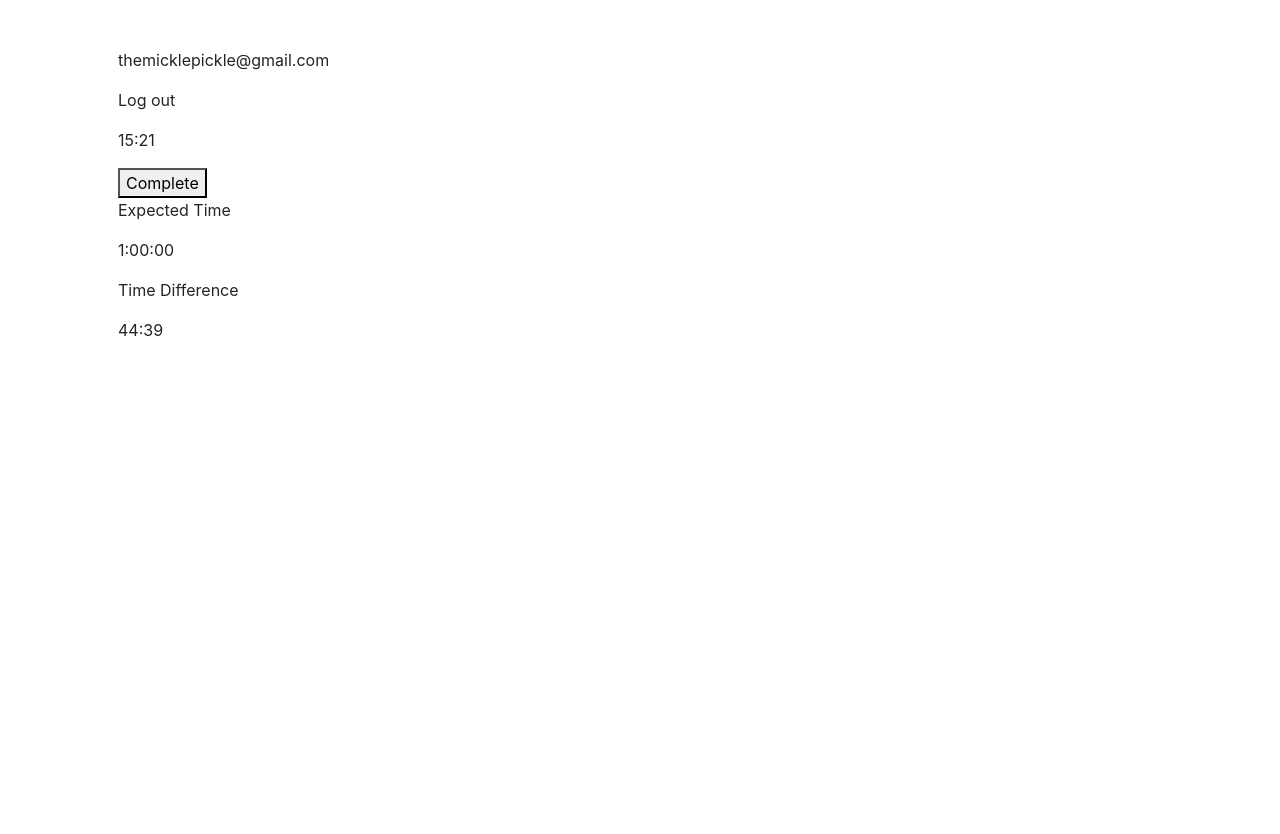
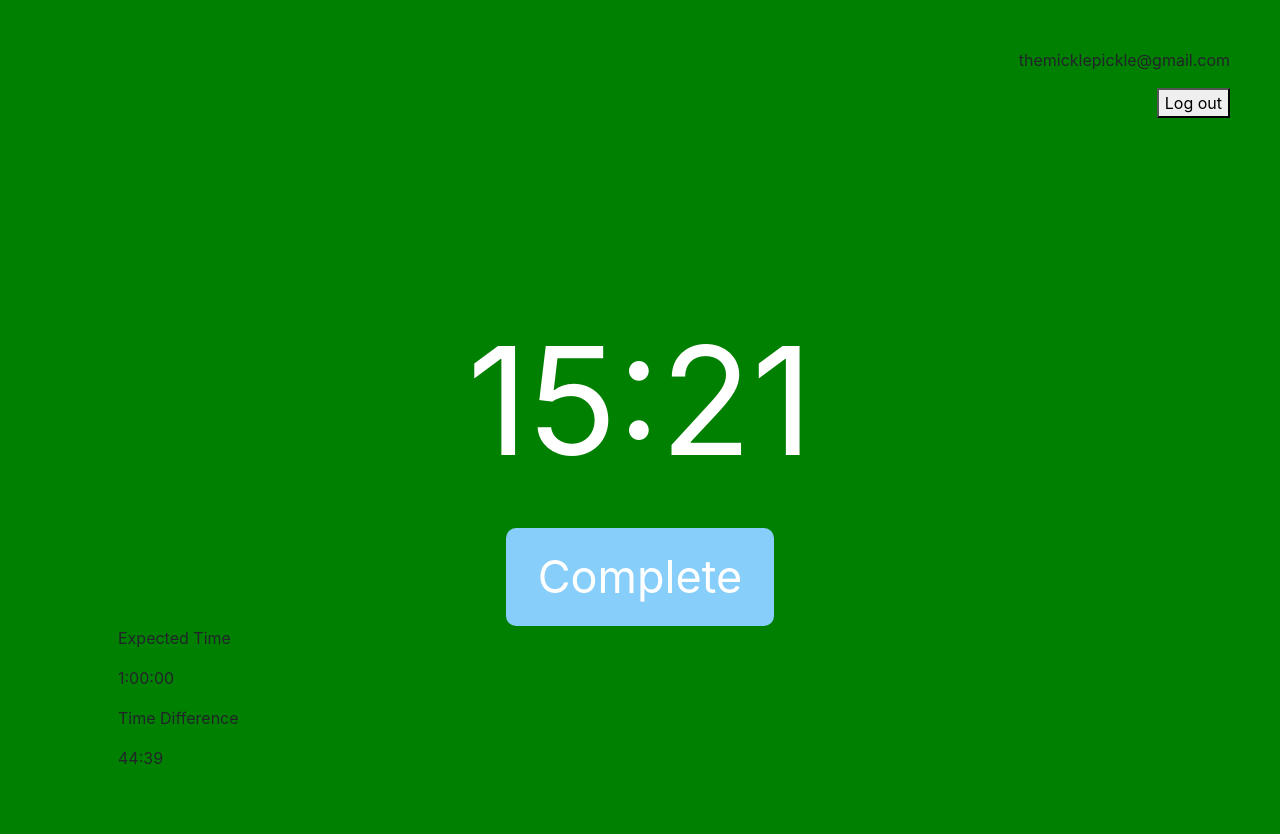
Before and after one commit to bennnyhin/Real-Study-Time, a Flask app: page /task in a window 1280 px wide. Before the commit the page ends 336 px from the top, so only its background shows below. Run offline with Flask 2, Linux system fonts and the light colour scheme; some libraries are stand-ins or nearby versions.

Commit message:
layout and tasks

```diff
--- a/templates/layout.html
+++ b/templates/layout.html
@@ -21,7 +21,7 @@
         <script src="https://stackpath.bootstrapcdn.com/bootstrap/4.5.2/js/bootstrap.min.js" integrity="sha384-B4gt1jrGC7Jh4AgTPSdUtOBvfO8shuf57BaghqFfPlYxofvL8/KUEfYiJOMMV+rV" crossorigin="anonymous"></script>
 
     </head>
-    <body>
+    <body style="background-color: green;">
         <main class="container p-5">
             {% block main %}{% endblock %}
         </main>
--- a/templates/task.html
+++ b/templates/task.html
@@ -4,15 +4,90 @@
 {% endblock %}
 
 {% block main %}
-    <div>
-        <p>{{ emailAddress }}</p>
-        <p>Log out</p>
+    <style>
+        .main {
+            background-color: green;
+        }
+
+        .userInfo {
+            position: absolute;
+            right: 50px;
+            text-align: right;
+        }
+
+        /* .email {
+
+        }
+
+        .logout {
+
+        } */
+
+        .timeElapsedDiv {
+            width: 100%;
+            text-align: center;
+            margin: 0;
+            position: absolute;
+            top: 50%;
+            left: 50%;
+            transform: translate(-50%, -50%);
+        }
+
+        .timeElapsed {
+            text-align: center;
+            color: white;
+            background-color: transparent;
+            font-size: 150px;
+            transition-duration: 0.4s;
+        }
+        a:link {
+            color: white;
+        }
+        a:visited {
+            color: white;
+            text-decoration: none;
+        }
+        a:hover {
+            color: lightgray;
+            text-decoration: none;
+        }
+        a:active {
+            color: white;
+            text-decoration: none;
+        }
+
+        .completedDiv {
+            bottom: 0;
+            display: flex;
+            justify-content: center;
+        }
+        .completed {
+            margin-top: 60vh;
+            background-color: lightskyblue;
+            color: white;
+            border: none;
+            padding: 15px 32px;
+            text-align: center;
+            font-size: 45px;
+            border-radius: 10px;
+            transition-duration: 0.4s;
+        }
+        .completed:hover {
+            color: lightskyblue;
+            background-color: white;
+        }
+
+    </style>
+    <div class="main">
+        <div class="userInfo">
+            <p class="email">{{ emailAddress }}</p>
+            <button class="logout">Log out</button>
         </div>
-    <div>
-        <p>{{ timeElapsed }}</p>
+        <div class="timeElapsedDiv">
+            <a class="timeElapsed" href="">{{ timeElapsed }}</a>
         </div>
-    <div>
-        <button>Complete</button>
+        <div class="completedDiv">
+            <button class="completed" href="">Complete</button>
         </div>
         <div>
             <div>
@@ -24,4 +99,5 @@
                 <p>{{ timeDifference }}</p>
             </div>
         </div>
+    </div>
 {% endblock %}
```
Also changed, not shown: 1 other file. Lines whose indentation alone changed are shown as unchanged.
